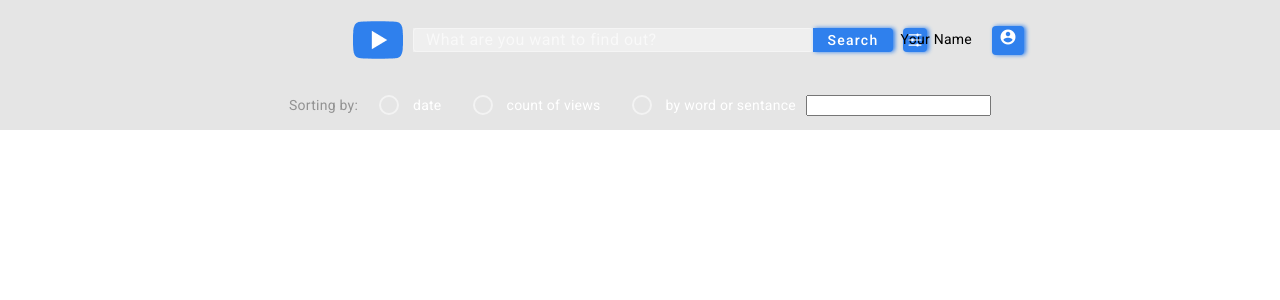
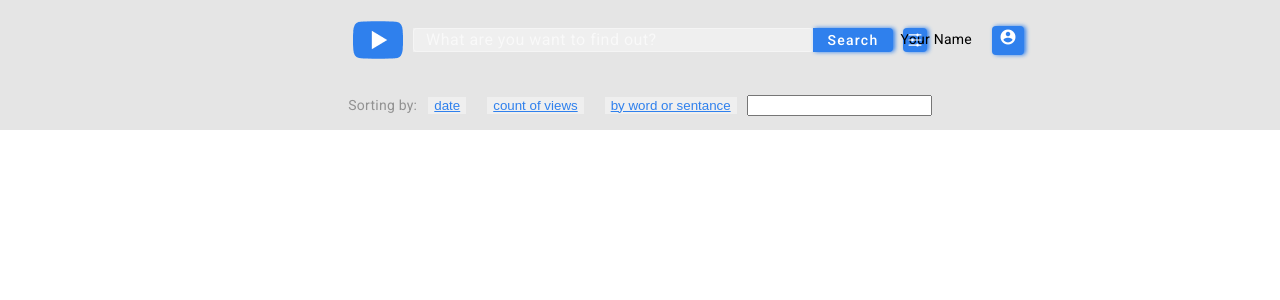
Before and after one commit to mrrobot911/YouTube, an Angular app: page / in a window 1280 px wide. Both pictures are taken after a click on the button 915 px from the left and 40 px from the top of the page. Shown: the top 300 px of the page. Built offline with nearby package versions, Linux system fonts and the light colour scheme.

Commit message:
fix: filter button

```diff
--- a/src/app/app.module.ts
+++ b/src/app/app.module.ts
@@ -8,7 +8,6 @@ import { MatIconModule } from '@angular/material/icon';
 import { FormsModule } from '@angular/forms';
 import { MatCardModule } from '@angular/material/card';
 import { MatProgressBarModule } from '@angular/material/progress-bar';
-import { MatRadioModule } from '@angular/material/radio';
 
 import AppRoutingModule from './app-routing.module';
 import AppComponent from './app.component';
@@ -37,7 +36,6 @@ import AuthComponent from './header/auth/auth.component';
     MatIconModule,
     MatCardModule,
     MatProgressBarModule,
-    MatRadioModule,
     FormsModule,
   ],
   providers: [],
--- a/src/app/search/search-item/search-item.component.html
+++ b/src/app/search/search-item/search-item.component.html
@@ -1,9 +1,9 @@
 <div *ngIf="showFilterBlock" class="filter_container">
     <p>Sorting by:</p>
-    <mat-radio-group aria-label="Select an option" class="filter_container_buttons">
-        <mat-radio-button value="1">date</mat-radio-button>
-        <mat-radio-button value="2">count of views</mat-radio-button>
-        <mat-radio-button value="3">by word or sentance</mat-radio-button>
-    </mat-radio-group>
+    <div class="filter_container_buttons">
+        <button >date</button>
+        <button >count of views</button>
+        <button >by word or sentance</button>
+    </div>
     <input />
 </div>
```
Also changed, not shown: src/app/search/search-item/search-item.component.scss (line endings or trailing spaces).
